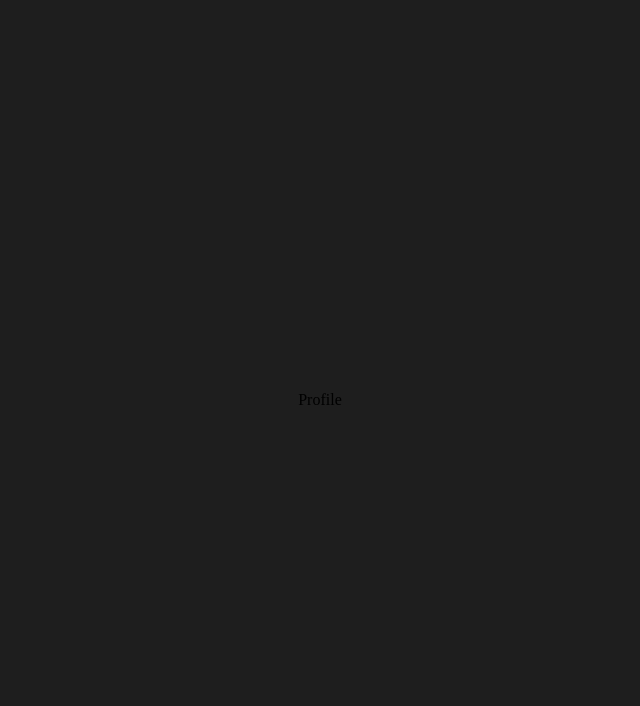
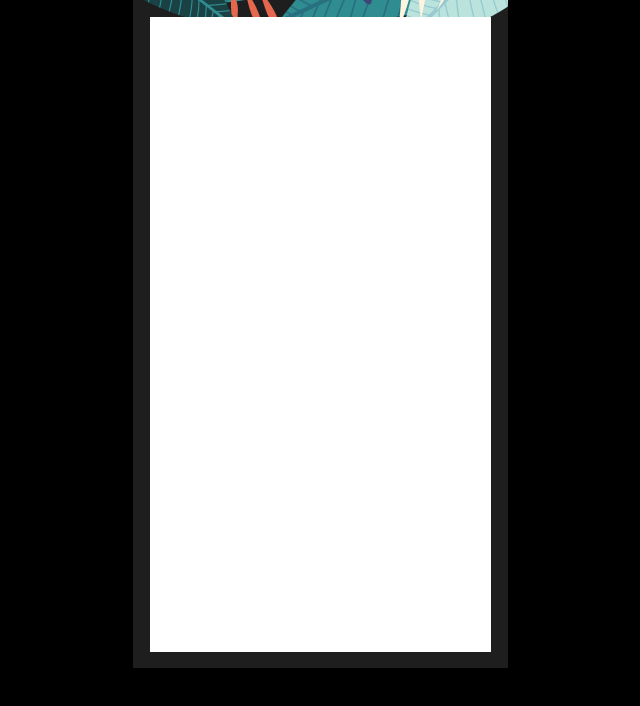
Before and after one commit to Emadenni/Air-bean-app, a React (Vite) app in the folder air-bean-app/: page /profile in a window 1280 px wide. Shown: the top 706 px of the page, without its empty margins (320-960 px from the left). Built offline with nearby package versions, Linux system fonts and the light colour scheme.

Commit message:
continued testing API and started profile page's styling

```diff
--- a/air-bean-app/src/components/Header/Header.tsx
+++ b/air-bean-app/src/components/Header/Header.tsx
@@ -16,6 +16,7 @@ import Cart from "../../pages/Cart";
 const Header = () => {
   const location = useLocation();
   const isAboutPage = location.pathname === "/about";
+  const isProfilePage = location.pathname === "/profile";
   const [isNavOpen, setIsNavOpen] = useState(false);
   const [isCartOpen, setIsCartOpen] = useState(false);
 
@@ -36,7 +37,7 @@ const Header = () => {
       <div className="headerIcons">
         <img src={navicon} alt="navicon" onClick={handleToggleNav} />
 
-        {!isAboutPage && (
+        {!isAboutPage && !isProfilePage && (
           <div className="cart-icons-wrapper">
             <img src={carticon} alt="carticon" onClick={handleToggleCart} />
 
--- a/air-bean-app/src/components/Header/header.scss
+++ b/air-bean-app/src/components/Header/header.scss
@@ -10,6 +10,14 @@
 }
 .inAbout {
   height: 110px;
+}
+.inProfile {
+  height: 110px;
+}
+
+.inProfile .headerIcons {
+  transform: translateY(-103px);
+  margin-left: 19px;
 }
 
 .inAbout .headerIcons {
--- a/air-bean-app/src/components/OrderButton/OrderButton.tsx
+++ b/air-bean-app/src/components/OrderButton/OrderButton.tsx
@@ -1,8 +1,9 @@
 import React, { useState } from "react";
 import { useCartStore, useCountStore } from "../../store/cartStore";
 
+
 const OrderButton: React.FC = () => {
-  const [isLoggedIn, setIsLoggedIn] = useState(true);
+  const [isLoggedIn, setIsLoggedIn] = useState(false);
   const { cart } = useCartStore();
 
 
@@ -18,6 +19,7 @@ const OrderButton: React.FC = () => {
       redirectToProfilePage();
     }
   };
+
 
   const placeOrder = async () => {
     try {
@@ -38,7 +40,7 @@ const OrderButton: React.FC = () => {
 
       if (response.ok) {
         redirectToOrderStatusPage();
-        console.log("data saved");
+        console.log("data saved", response);
       } else {
         console.error("Error in POST request to place the order");
       }
@@ -46,6 +48,8 @@ const OrderButton: React.FC = () => {
       console.error("An error occurred during the POST request:", error);
     }
   };
+
+
 
   const redirectToProfilePage = () => {
     window.location.href = "/profile";
--- a/air-bean-app/src/components/data.tsx
+++ b/air-bean-app/src/components/data.tsx
@@ -2,6 +2,6 @@
 export const navList = [
     { id: 1, title: "Meny", url:"/menu"},
     { id: 2, title: "Vårt kaffe", url:"/about"},
-    { id: 3, title: "Min profil", url:"/login"},
+    { id: 3, title: "Min profil", url:"/profile"},
     { id: 4, title: "Orderstatus", url:"/status"}
 ]
--- a/air-bean-app/src/main.scss
+++ b/air-bean-app/src/main.scss
@@ -10,7 +10,7 @@
 }
 
 body {
-    background-color: #1E1E1E;
+    background-color: black
 
 }
 
--- a/air-bean-app/src/pages/Profile.tsx
+++ b/air-bean-app/src/pages/Profile.tsx
@@ -1,5 +1,17 @@
+import Header from "../components/Header/Header";
+import "../pages/profile.scss";
+
+
+
 const Profile = () => {
-  return <div>Profile</div>;
+  return (
+  <section className="profile-wrapper">
+    <div className="inProfile">
+        <Header />
+      </div>
+    <article className="profile-container" ></article>
+  </section>
+  )
 };
 
 export default Profile;
--- a/air-bean-app/src/pages/Status.tsx
+++ b/air-bean-app/src/pages/Status.tsx
@@ -1,9 +1,23 @@
-
+import { useEffect, useState } from "react";
 
 const Status = () => {
-  return (
-    <div>Status</div>
-  )
-}
+  const [orders, setOrders] = useState([{}]);
+  useEffect(() => {
+    const fetchData = async () => {
+      try {
+        const response = await fetch("https://airbean-api-xjlcn.ondigitalocean.app/api/user/history");
+        const jsonData = await response.json();
+        setOrders(jsonData.menu);
+        console.log("orders", orders);
+      } catch (error) {
+        console.error("Error fetching data:", error);
+      }
+    };
 
-export default Status
+    fetchData();
+  }, []);
+
+  return <div>Status</div>;
+};
+
+export default Status;
--- /dev/null
+++ b/air-bean-app/src/pages/profile.scss
@@ -0,0 +1,14 @@
+.profile-container {
+  height: 39.688rem;
+  width: 21.313rem;
+  background-color: #ffffff;
+    margin: auto ;
+   transform: translateY(-30px);
+}
+
+.profile-wrapper {
+    background-color: rgb(30, 30, 30);
+    height: 45.688rem;
+    width: 23.438rem;
+    margin-top: -195px;
+}
```
